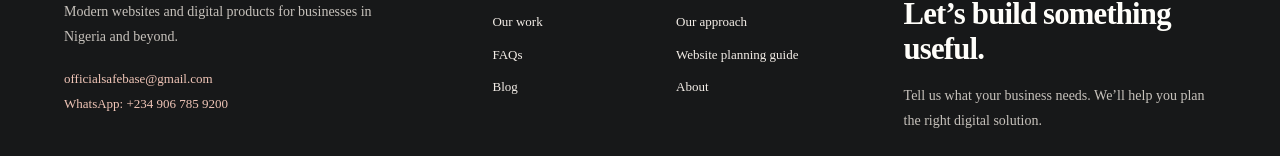
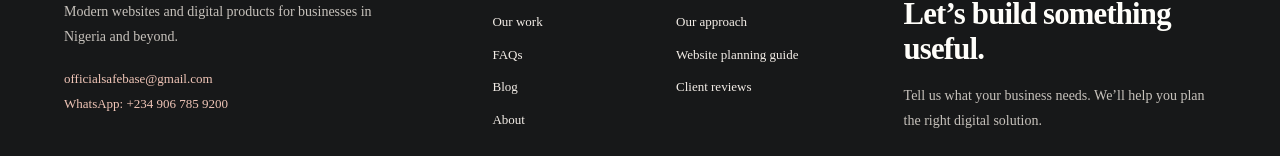
Before and after one commit to MrDan001/mifitech-portfolio, a Next.js app: page / in a window 1280 px wide. Shown: the part 7726-7882 px from the top of the page. Built offline with nearby package versions, Linux system fonts and the light colour scheme; no server answers; the database is empty.

Commit message:
Add client reviews to public navigation and footer

```diff
--- a/app/components/SiteFooter.tsx
+++ b/app/components/SiteFooter.tsx
@@ -8,6 +8,7 @@ const defaultLinks: NavItem[] = [
   { label: 'Services', href: '/#services' },
   { label: 'Demo studio', href: '/#demos' },
   { label: 'Our work', href: '/#work' },
+  { label: 'Client reviews', href: '/#testimonials' },
   { label: 'Our approach', href: '/#process' },
   { label: 'FAQs', href: '/#faqs' },
   { label: 'Website guide', href: '/how-to-build-a-website-in-nigeria' },
```
